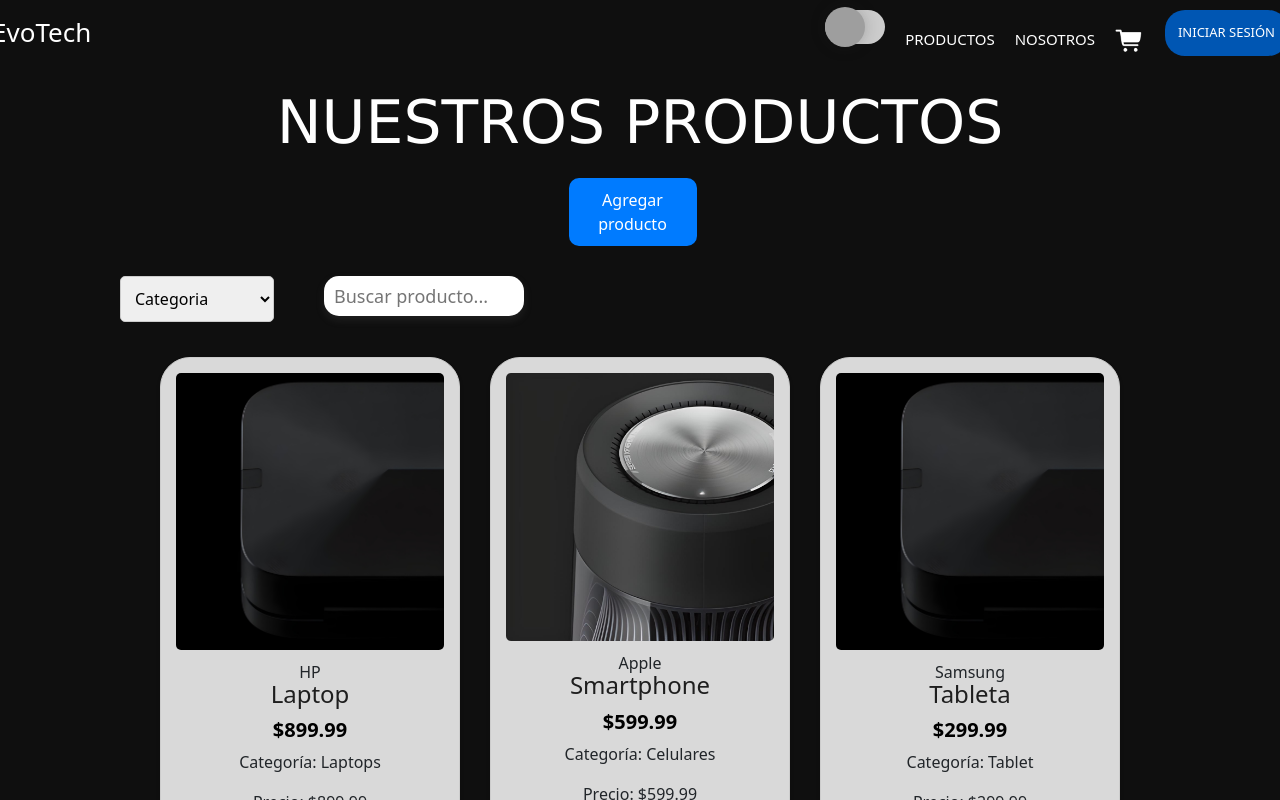
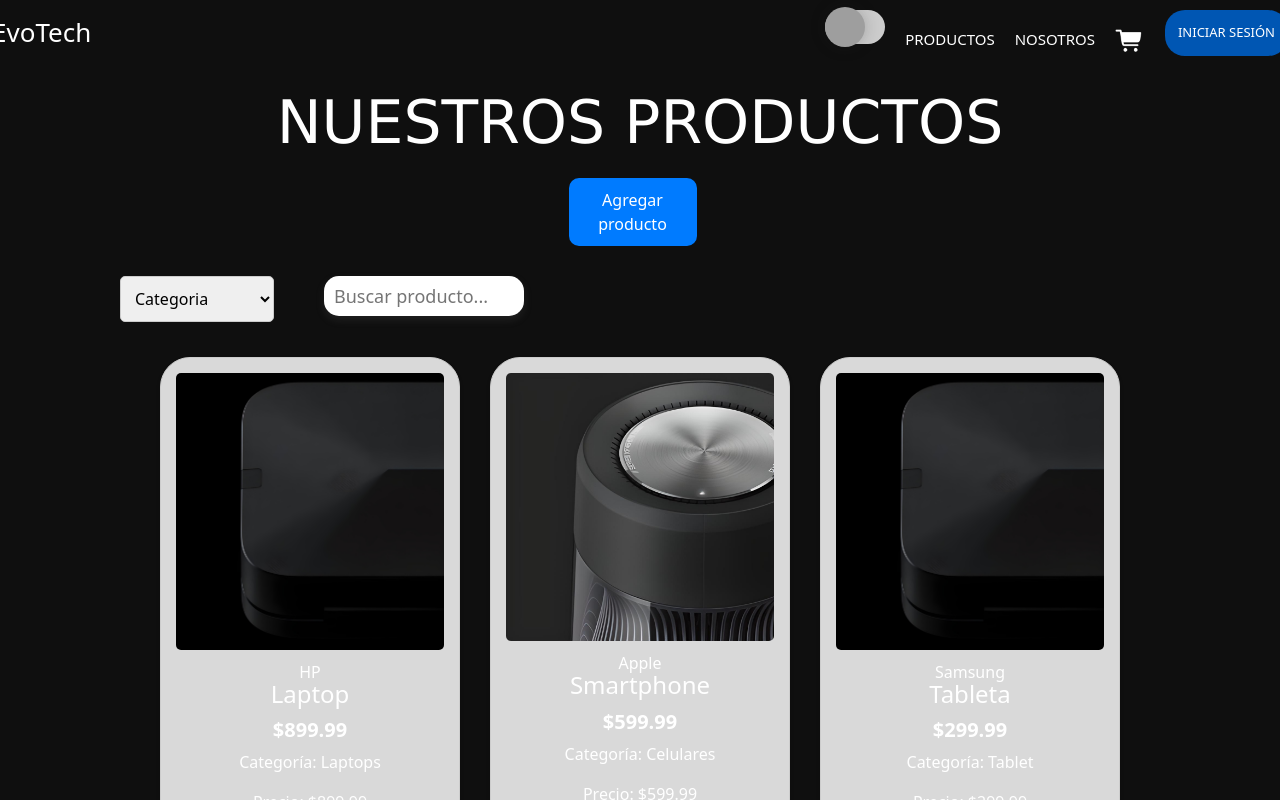
Before and after one commit to Agustinaa01/PL-Final-Front, a React (Create React App) app: page /products in a window 1280 px wide. Shown: the top 800 px of the page. Built offline with nearby package versions, Linux system fonts and the light colour scheme; grey boxes are pictures that could not be loaded.

Commit message:
add themeText

```diff
--- a/src/components/about-us/aboutUs.css
+++ b/src/components/about-us/aboutUs.css
@@ -9,11 +9,20 @@
     padding: 0;
     box-shadow: 0 0 20px rgba(0, 0, 0, 0.5); /* Añade una sombra más notoria */
   }
+  .light-text {
+    color: #000;
+  }
+
+  .dark-text {
+    color: #fff;
+    }
+
+
+
 
   .text-container {
     flex: 1;
     padding: 20px;
-    color: white;
     text-align: center;
     margin: 0;
   }
--- a/src/components/about-us/aboutUs.js
+++ b/src/components/about-us/aboutUs.js
@@ -1,20 +1,26 @@
-import React from "react";
+import React, { useContext } from "react";
 import "./aboutUs.css";
 import Headers from "../header/Headers";
 import AUImage from "./homeAu.png";
+import { ThemeContext } from "../services/theme/ThemeContext";
 
 const AboutUs = () => {
+
+  const { theme } = useContext(ThemeContext);
+  const isLightTheme = theme === "light";
+  const textaboutUs = isLightTheme? "light-text": "dark-text"
+
   return (
     <div>
       <Headers />
       <div className="about-us-container">
         <div className="text-container">
-          <h1>Sobre nosotros</h1>
-          <p>
+          <h1 className={`h1 ${textaboutUs}`}>SOBRE NOSOTROS</h1>
+          <p className={`p ${textaboutUs}`}>
             En nuestra empresa, nos enorgullece ofrecer una amplia gama de productos de informática, desde equipos y
             accesorios hasta soluciones innovadoras. Nuestra misión es brindar productos de alta calidad y un servicio excepcional a nuestros clientes. Contamos con un equipo de expertos en tecnología que está dedicado a brindar las soluciones más adecuadas para satisfacer las necesidades de nuestros clientes, ya sea para uso personal o empresarial.
           </p>
-          <p>
+          <p className={`p ${textaboutUs}`}>
             Estamos comprometidos a mantenernos a la vanguardia de las últimas tendencias y avances en el mundo de la tecnología, para que nuestros clientes siempre tengan acceso a productos de última generación. Además, nos enorgullece ofrecer un servicio de atención al cliente de primera clase para brindar asistencia y soporte técnico en todo momento.
           </p>
         </div>
--- a/src/components/products/Products.css
+++ b/src/components/products/Products.css
@@ -15,12 +15,12 @@
   margin-bottom: 0;
 }
 /* Estilos generales para el título en el tema claro */
-.light-title {
+.light-text {
   color: #000; /* Cambia el color del título para el tema claro */
 }
 
 /* Estilos generales para el título en el tema oscuro */
-.dark-title {
+.dark-text {
   color: #fff; /* Cambia el color del título para el tema oscuro */
 }
 
@@ -94,11 +94,9 @@
 .product-info h3 {
   position: relative;
   font-size: 1.5rem;
-  color: #1E1E1E;
 }
 
 .product-info h5 {
-  color: black;
   margin-top: 10px;
 }
 
--- a/src/components/products/Products.js
+++ b/src/components/products/Products.js
@@ -158,12 +158,12 @@
 
   const { theme } =useContext(ThemeContext);
   const isLightTheme = theme === "light";
-  const titleClass = isLightTheme ? "light-title" : "dark-title";
+  const textProduct = isLightTheme ? "light-text" : "dark-text";
 
   return (
     <div className="products">
       <Headers />
-      <h1 className={`titulo ${titleClass}`}>NUESTROS PRODUCTOS</h1>      <button className="boton-agregar-producto" onClick={handleProductForm}>
+      <h1 className={`titulo ${textProduct}`}>NUESTROS PRODUCTOS</h1>      <button className="boton-agregar-producto" onClick={handleProductForm}>
         Agregar producto
       </button>
       <div className="custom-filter">
@@ -184,14 +184,14 @@
               <img src={product.image} alt={product.name} />
             </div>
             <div className="product-info">
-              <p>{product.brand}</p>
-              <h3>{product.name}</h3>
+            <p className={`${textProduct}`}>{product.brand}</p>
+              <h3 className={`${textProduct}` }>{product.name}</h3>
               {/* <p>Categoría: {product.category}</p> */}
               <h5>
-                <strong>${product.price.toFixed(2)}</strong>
+                <strong className={`${textProduct}` }>${product.price.toFixed(2)}</strong>
               </h5>
-              <p>Categoría: {product.category}</p>
-              <p>Precio: ${product.price.toFixed(2)}</p>
+              <p className={`${textProduct}`}>Categoría: {product.category}</p>
+              <p className={`${textProduct}`}>Precio: ${product.price.toFixed(2)}</p>
               <button
                 className="boton-agregar-carrito"
                 onClick={() => handleViewProduct(product.id)}
```
